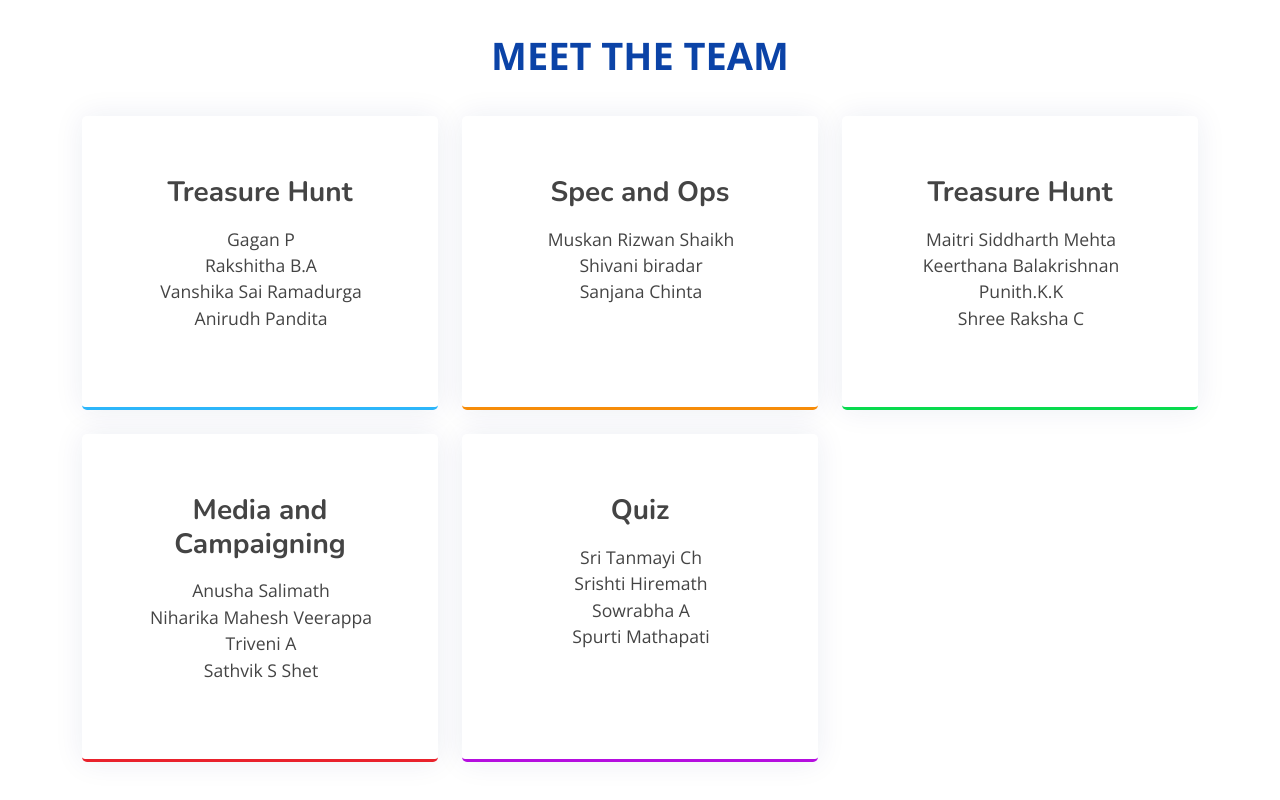
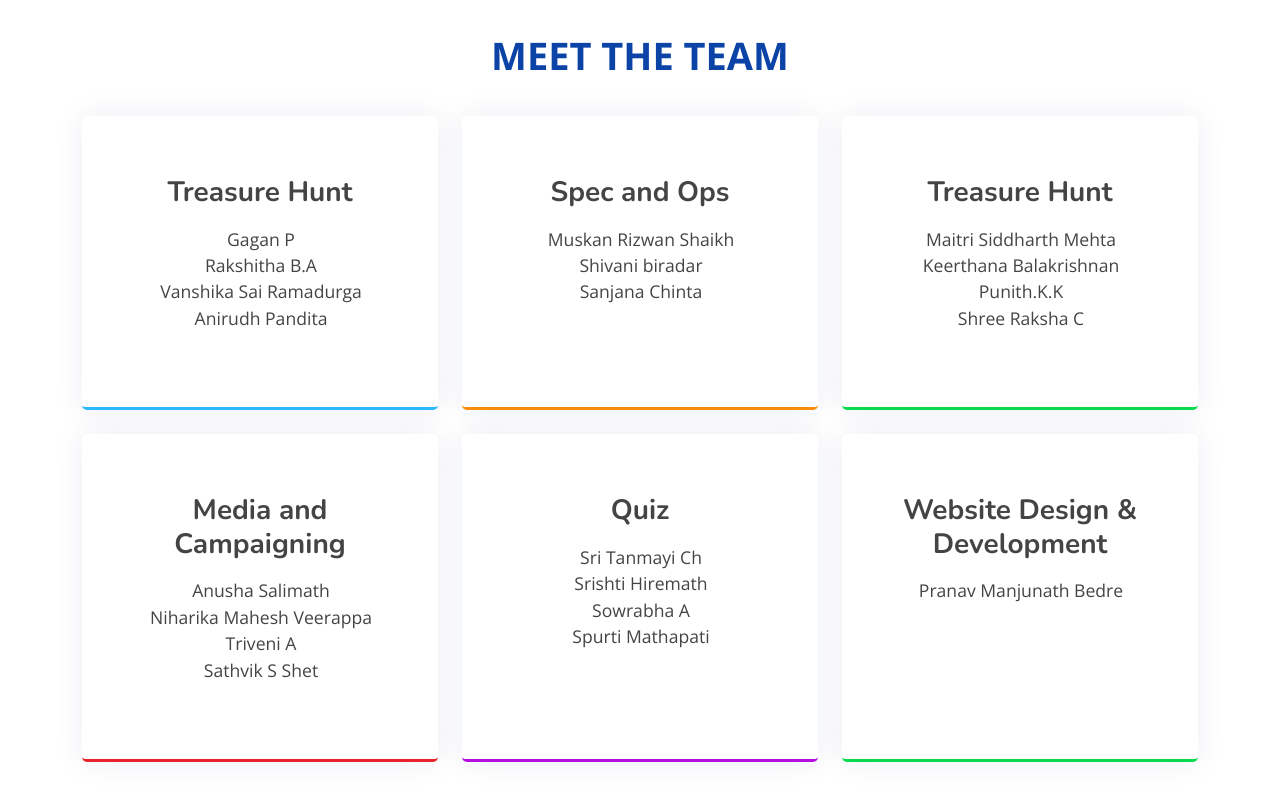
Before and after one commit to pranavbedre/hackzon.github.io, a plain HTML site: page index.html in a window 1280 px wide. Shown: the part 4949-5749 px from the top of the page. Drawn offline with nearby package versions, Linux system fonts and the light colour scheme.

Commit message:
Update index.html

```diff
--- a/index.html
+++ b/index.html
@@ -1117,6 +1117,18 @@
                 <!-- <a href="#" class="read-more"><span>Read More</span> <i class="bi bi-arrow-right"></i></a> -->
               </div>
             </div>
+
+            <div class="col-lg-4 col-md-6" data-aos="fade-up" data-aos-delay="400">
+              <div class="service-box green">
+                <!-- <i class="ri-discuss-line icon"></i> -->
+                <h3>Website Design & Development</h3>
+                <!-- <p>An exciting and insightful tech talk by Ankit Keshav, Senior Engineer, Samsung Research.</p> -->
+                <ul style="font-size: 1.1rem; transform: translateX(-15px)">
+                  <li>Pranav Manjunath Bedre</li>
+                </ul>
+                <!-- <a href="#" class="read-more"><span>Read More</span> <i class="bi bi-arrow-right"></i></a> -->
+              </div>
+            </div>
           </div>
         </div>
       </section>
```
